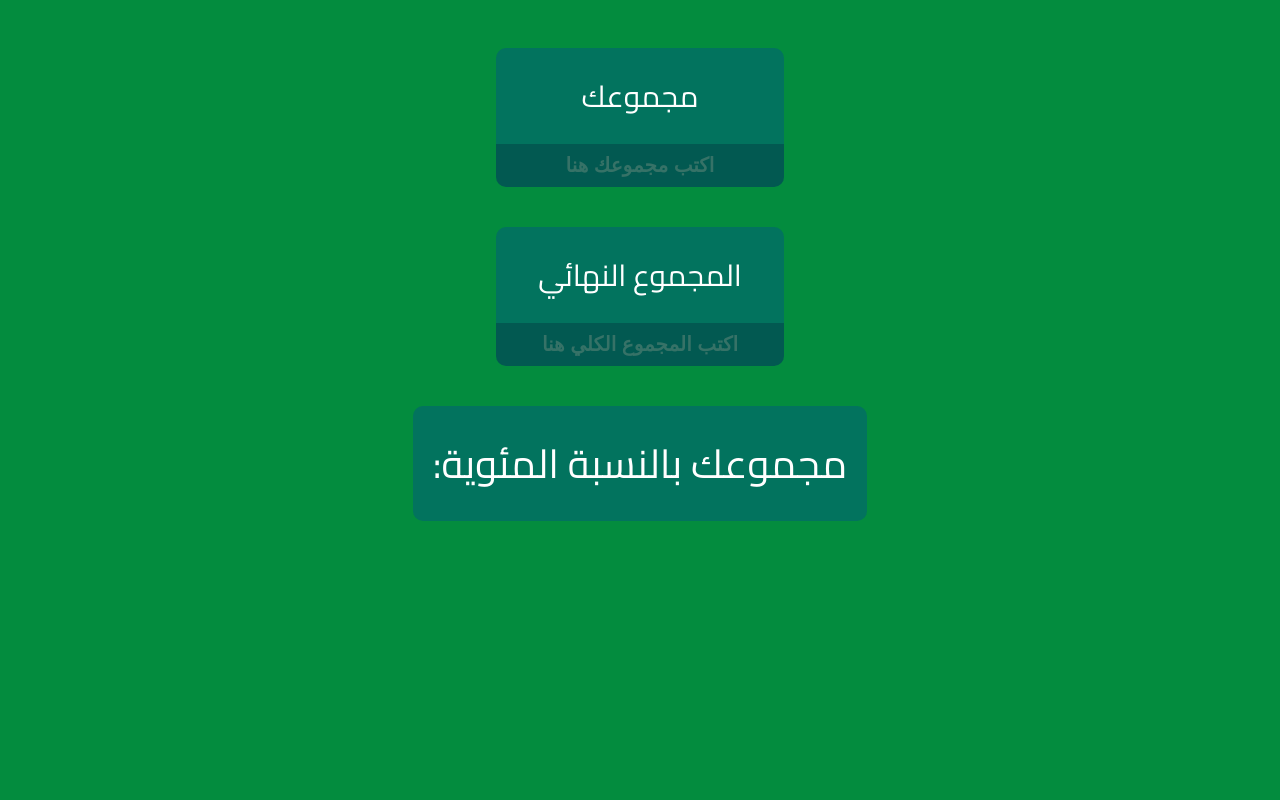
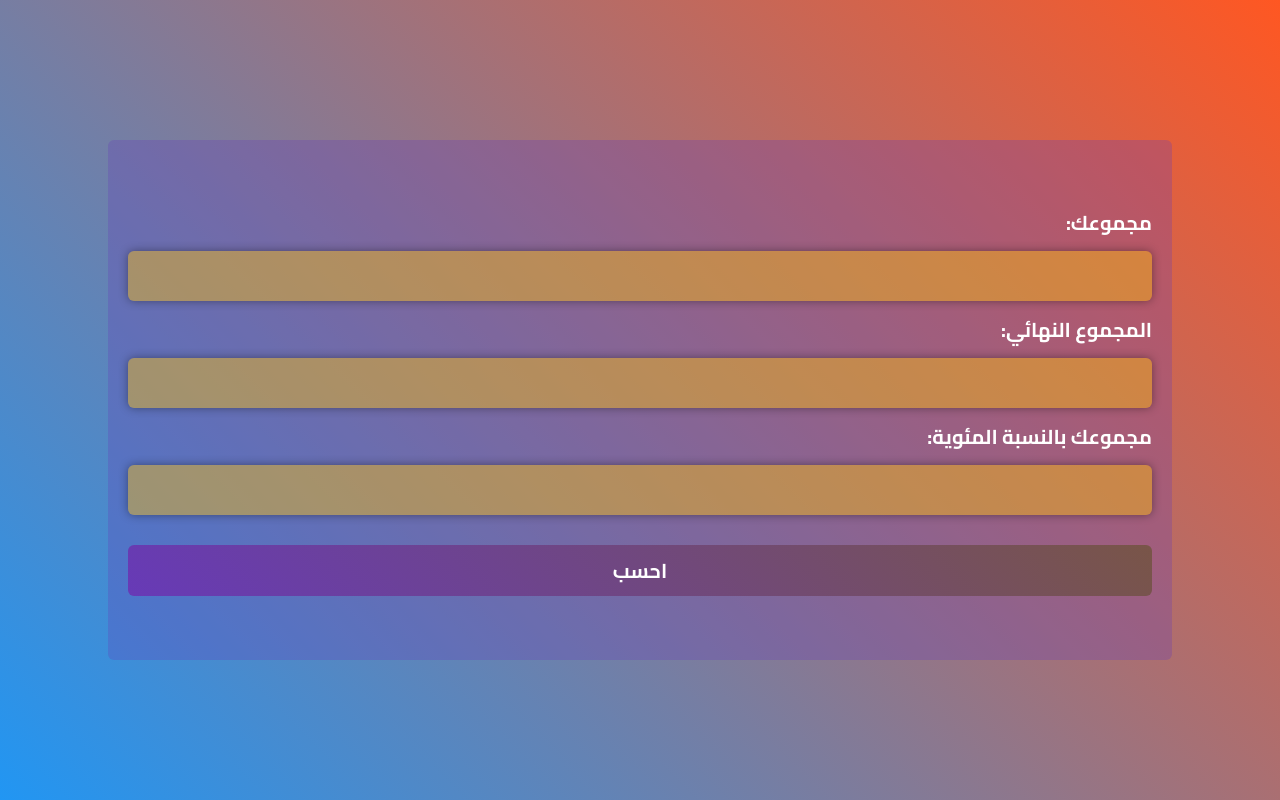
Before and after one commit to Moustafa-Yasser/Natiga, a plain HTML site: page index.html in a window 1280 px wide. Drawn offline with Linux system fonts and the light colour scheme.

Commit message:
Chang styleing and body html and js (النسخة الجديدة بعد ما تمكنت من الجافا اسكربت وبقيت افضل في html,css)

```diff
--- a/index.html
+++ b/index.html
@@ -1,37 +1,37 @@
 <!DOCTYPE html>
 <html lang="en">
-
-<head>
-    <meta charset="UTF-8">
-    <meta name="viewport" content="width=device-width, initial-scale=1.0">
+  <head>
+    <meta charset="UTF-8" />
+    <meta name="viewport" content="width=device-width, initial-scale=1.0" />
     <title>حساب النسبة</title>
     <link rel="shortcut icon" href="pngwing.com (3).png" type="image/x-icon" />
     <!-- Font Open Sans -->
-    <link rel="preconnect" href="https://fonts.googleapis.com">
-    <link rel="preconnect" href="https://fonts.gstatic.com" crossorigin>
-    <link href="https://fonts.googleapis.com/css2?family=Open+Sans:wght@300;400;500;600;700;800&display=swap"
-        rel="stylesheet">
+    <link rel="preconnect" href="https://fonts.googleapis.com" />
+    <link rel="preconnect" href="https://fonts.gstatic.com" crossorigin />
+    <link
+      href="https://fonts.googleapis.com/css2?family=Open+Sans:wght@300;400;500;600;700;800&display=swap"
+      rel="stylesheet"
+    />
     <!-- Font Cairo -->
-    <link rel="preconnect" href="https://fonts.googleapis.com">
-    <link rel="preconnect" href="https://fonts.gstatic.com" crossorigin>
-    <link href="https://fonts.googleapis.com/css2?family=Cairo:wght@200;300;400;500;600;700;800;900;1000&display=swap"
-        rel="stylesheet">
-    <link rel="stylesheet" href="style.css">
-</head>
+    <link rel="preconnect" href="https://fonts.googleapis.com" />
+    <link rel="preconnect" href="https://fonts.gstatic.com" crossorigin />
+    <link
+      href="https://fonts.googleapis.com/css2?family=Cairo:wght@200;300;400;500;600;700;800;900;1000&display=swap"
+      rel="stylesheet"
+    />
+    <link rel="stylesheet" href="style.css" />
+  </head>
 
-<body>
+  <body>
     <form action="">
-        <div>
-            <label for="notRead">مجموعك</label>
-            <input placeholder="اكتب مجموعك هنا" onchange="output()" type="text" id="notRead" autofocus>
-        </div>
-        <div>
-            <label for="read">المجموع النهائي</label>
-            <input placeholder="اكتب المجموع الكلي هنا" onchange="output()" type="text" name="" id="read">
-        </div>
-        <p onchange="output()" id="kara">مجموعك بالنسبة المئوية: <span id="demo"></span></p>
+      <label for="yourTotal">مجموعك:</label>
+      <input type="number" id="yourTotal" />
+      <label for="total">المجموع النهائي:</label>
+      <input type="number" id="total" />
+      <label for="result">مجموعك بالنسبة المئوية:</label>
+      <input type="text" id="result" />
+      <button>احسب</button>
     </form>
     <script src="main.js"></script>
-</body>
-
+  </body>
 </html>
--- a/main.js
+++ b/main.js
@@ -1,6 +1,21 @@
-function output() {
-  let value1 = document.getElementById("notRead").value;
-  let value2 = document.getElementById("read").value;
-  let nate = `${((value1 * 100) / value2).toFixed(2)}%`;
-  document.getElementById("demo").innerHTML = nate;
-}
+const yourTotal = document.getElementById("yourTotal");
+const total = document.getElementById("total");
+const result = document.getElementById("result");
+
+document.querySelector("button").addEventListener("click", (e) => {
+  e.preventDefault();
+  if (yourTotal.value === "" && total.value === "") {
+    result.value = "الرجاء التأكد من الارقام المدخلة";
+    setTimeout(() => {
+      result.value = "";
+      result.style.color = "#fff";
+    }, 1000);
+    result.style.color = "red";
+  } else if (yourTotal.value === "") {
+    yourTotal.value = (result.value * total.value) / 100;
+    result.style.color = "#fff";
+  } else {
+    result.value = `${((yourTotal.value * 100) / total.value).toFixed(2)}%`;
+    result.style.color = "#fff";
+  }
+});
--- a/style.css
+++ b/style.css
@@ -1,53 +1,61 @@
 body {
-    background-color: #038C3E;
-    direction: rtl;
-    font-family: 'Cairo', sans-serif;
-    color: white;
-    text-transform: capitalize;
-    font-size: 20px;
+  direction: rtl;
+  font-family: "Cairo", sans-serif;
+  color: white;
+  text-transform: capitalize;
+  font-size: 20px;
+  background-image: linear-gradient(45deg, #2196f3, #ff5722);
+  min-height: 100vh;
+  margin: 0;
+}
+form {
+  background-color: #673ab747;
+  padding: 20px;
+  position: absolute;
+  top: 50%;
+  left: 50%;
+  transform: translate(-50%, -50%);
+  width: 80%;
+  height: 60%;
+  display: flex;
+  justify-content: center;
+  flex-direction: column;
+  border-radius: 6px;
+}
+input {
+  border: none;
+  outline: none;
+  padding: 5px 8px;
+  height: 40px;
+  margin: 10px 0;
+  font-family: inherit;
+  font-size: 20px;
+  border-radius: 6px;
+  background-color: #ffc1076b;
+  box-shadow: 0 0 10px 0 #00000063;
+  color: white;
+}
+input[type="number"] {
+  -moz-appearance: textfield;
 }
 
-form {
-    display: flex;
-    align-items: center;
-    flex-direction: column;
+input::-webkit-outer-spin-button,
+input::-webkit-inner-spin-button {
+  -webkit-appearance: none;
 }
-
-input {
-    padding: 10px;
-    font-weight: bold;
-    text-align: center;
-    font-size: 20px;
-    outline: none;
-    border: none;
-    background-color: #025951;
-    color: inherit;
-    border-bottom-left-radius: 10px;
-    border-bottom-right-radius: 10px;
+label {
+  font-weight: bold;
 }
-
-input::placeholder {
-    color: #367267;
+button {
+  border: navajowhite;
+  border-radius: 6px;
+  outline: navajowhite;
+  font-family: inherit;
+  font-size: 20px;
+  font-weight: bold;
+  color: white;
+  padding: 7px;
+  background-image: linear-gradient(45deg, #673ab7, #795548);
+  cursor: pointer;
+  margin: 20px 0 0;
 }
-
-div {
-    margin-top: 40px;
-    display: flex;
-    flex-direction: column;
-    text-align: center;
-}
-
-p#kara {
-    font-size: 40px;
-    background-color: #02735E;
-    border-radius: 10px;
-    padding: 20px;
-}
-
-label {
-    padding: 20px;
-    background-color: #02735e;
-    font-size: 30px;
-    border-top-left-radius: 10px;
-    border-top-right-radius: 10px;
-}
```
